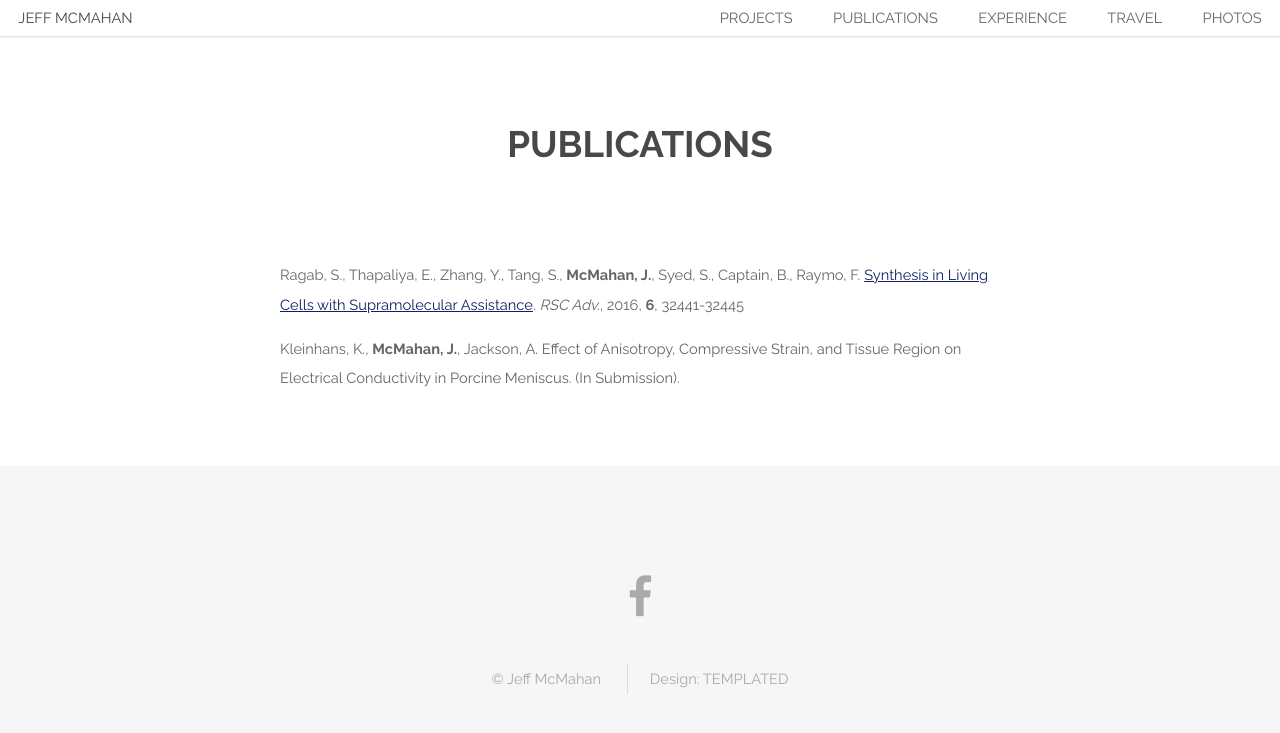
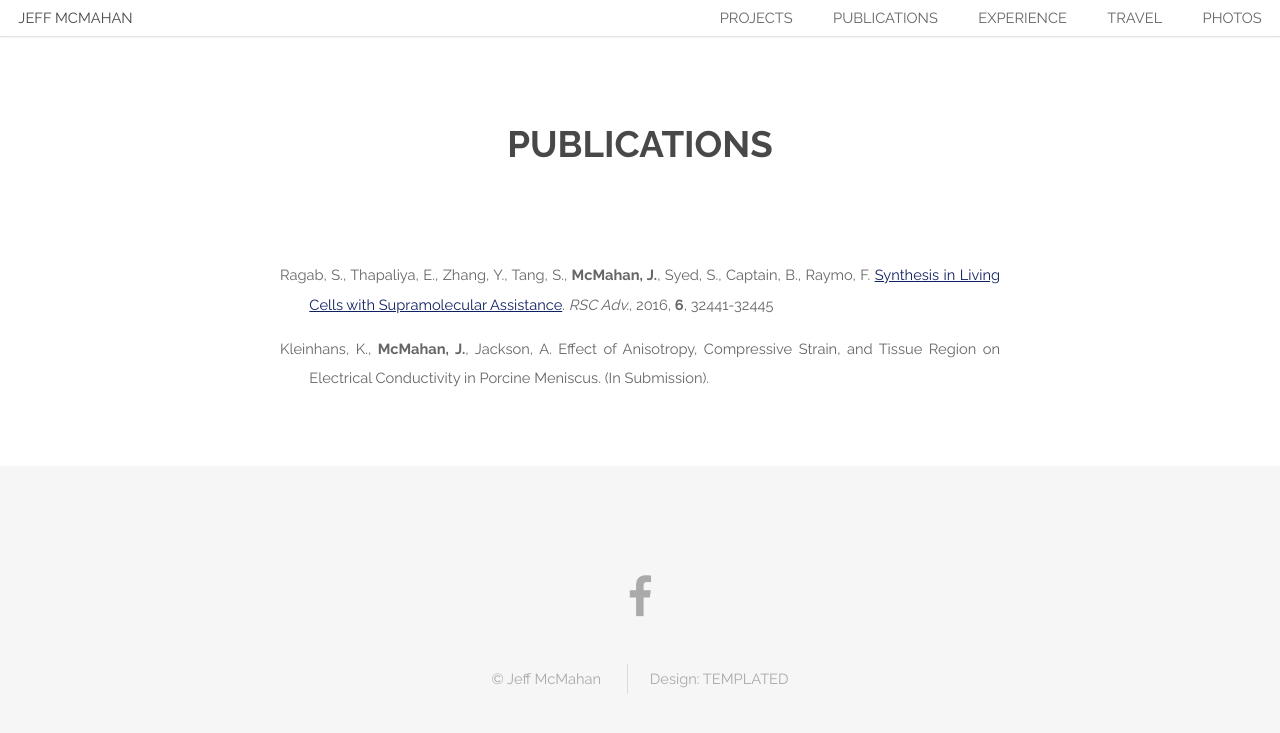
Before and after one commit to jbmcmahan/jbmcmahan.github.io, a Jekyll site: the page built from publications/index.html, in a window 1280 px wide. Shown: the top 733 px of the page. Built offline with Jekyll 4.4.1, drawn with Linux system fonts in a browser that asks for light colours; a script that is not in the unit is left out.

Commit message:
publications

```diff
--- a/css/style.css
+++ b/css/style.css
@@ -169,6 +169,13 @@
 
 	.float-right {
   	float: right;
+	}
+
+	.cite {
+		padding-left: 2em;
+    text-indent: -2em;
+		text-align: justify;
+  	text-justify: inter-word;
 	}
 
 
--- a/publications/index.html
+++ b/publications/index.html
@@ -7,7 +7,7 @@ title: Publications
 		<header class="major special">
 			<h2>Publications</h2>
 		</header>
-		<p>Ragab, S., Thapaliya, E., Zhang, Y., Tang, S., <b>McMahan, J.</b>, Syed, S., Captain, B., Raymo, F. <a href={% post_url 2016-03-21-synthesis %}>Synthesis in Living Cells with Supramolecular Assistance</a>. <i>RSC Adv.</i>, 2016, <b>6</b>, 32441-32445</p>
-		<p>Kleinhans, K., <b>McMahan, J.</b>, Jackson, A. Effect of Anisotropy, Compressive Strain, and Tissue Region on Electrical Conductivity in Porcine Meniscus. (In Submission).</p>
+		<p class="cite">Ragab, S., Thapaliya, E., Zhang, Y., Tang, S., <b>McMahan, J.</b>, Syed, S., Captain, B., Raymo, F. <a href={% post_url 2016-03-21-synthesis %}>Synthesis in Living Cells with Supramolecular Assistance</a>. <i>RSC Adv.</i>, 2016, <b>6</b>, 32441-32445</p>
+		<p class="cite">Kleinhans, K., <b>McMahan, J.</b>, Jackson, A. Effect of Anisotropy, Compressive Strain, and Tissue Region on Electrical Conductivity in Porcine Meniscus. (In Submission).</p>
 	</div>
 </section>
```
